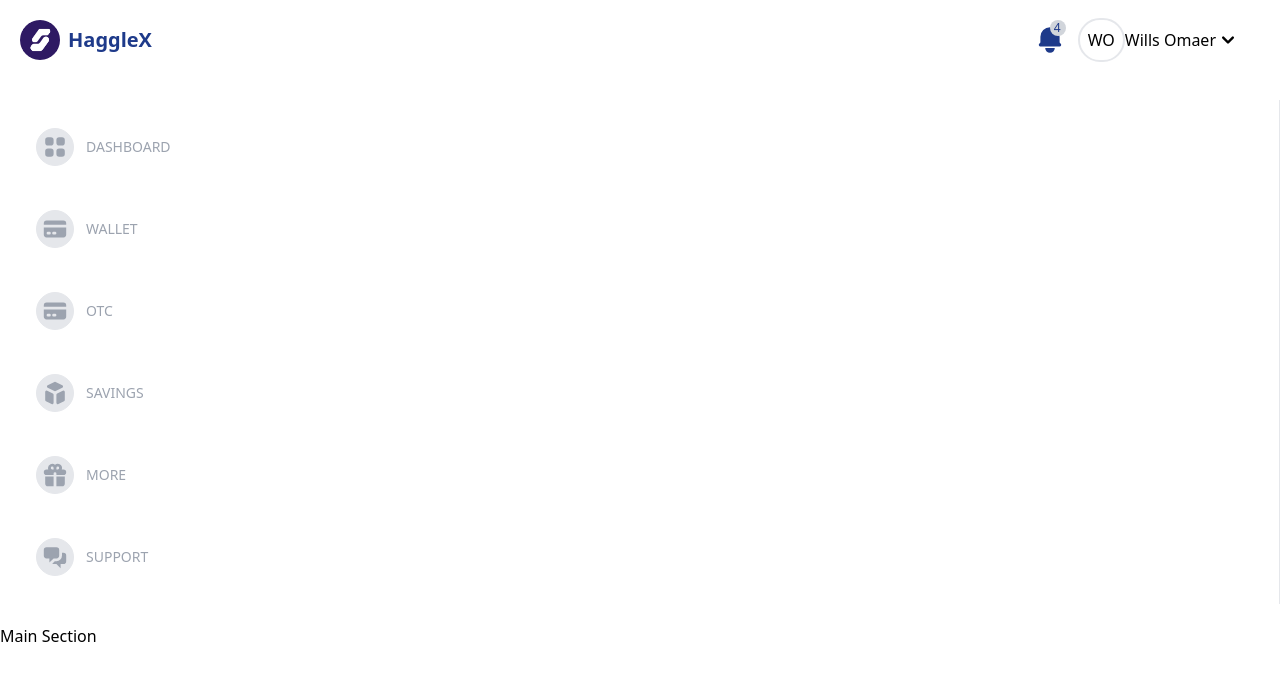
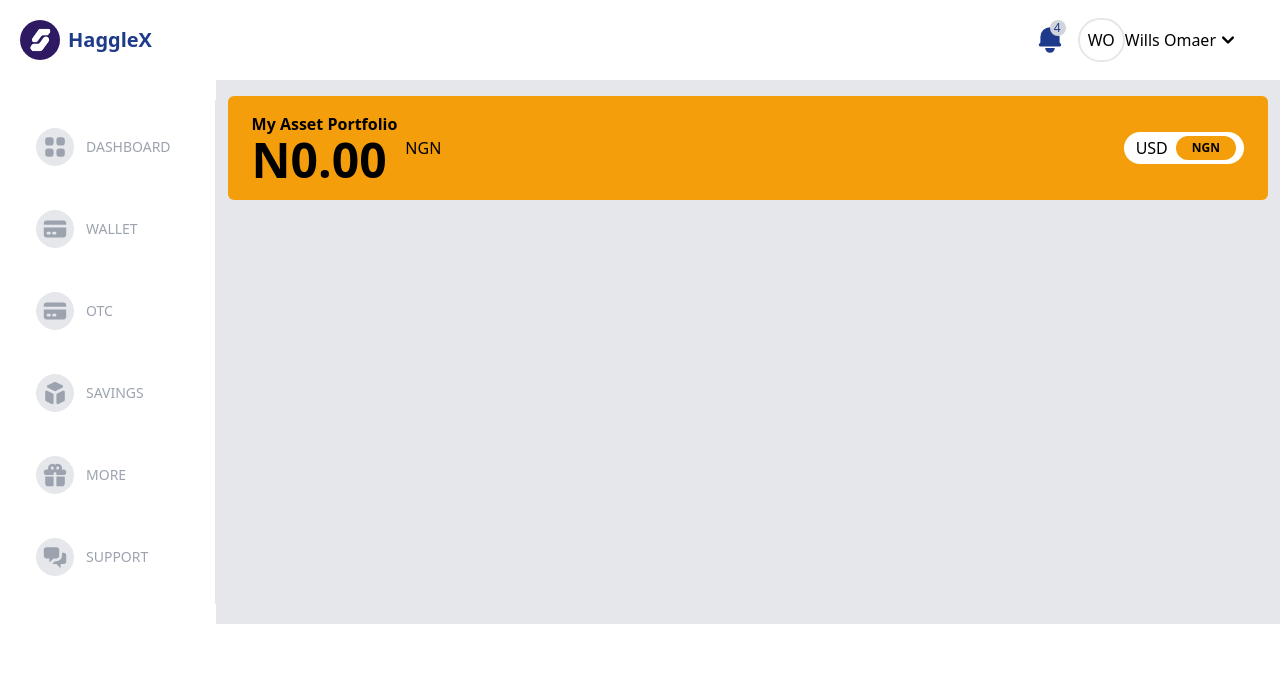
Before and after one commit to emorilebo/hagglex-wep-app, a Next.js app: page / in a window 1280 px wide. Shown: the top 680 px of the page. Built offline with nearby package versions, Linux system fonts and the light colour scheme.

Commit message:
main's header implemeted

```diff
--- /dev/null
+++ b/components/MainHeader.js
@@ -0,0 +1,21 @@
+function MainHeader() {
+    return (
+        <div className="bg-yellow-500 mx-3 my-4 px-6 py-4 rounded-md">
+        <div className="flex items-center justify-between">
+          <div className="flex items-center">
+          <div>
+            <p className="font-semibold">My Asset Portfolio</p>
+            <p className="text-5xl font-semibold">N0.00</p>
+          </div>
+          <p className="p-2">NGN</p>
+          </div>
+          <div className="bg-white rounded-3xl flex items-center pl-3">
+          <p>USD</p>
+          <button className="bg-yellow-500 rounded-3xl text-xs font-bold mx-2 my-1 px-4 py-1">NGN</button>
+          </div>
+        </div>
+      </div>
+    )
+}
+
+export default MainHeader
--- /dev/null
+++ b/components/MainSection.js
@@ -0,0 +1,12 @@
+import Image from "next/image";
+import MainHeader from "./MainHeader";
+
+function MainSection() {
+  return (
+    <div className="bg-gray-200 w-full">
+      <MainHeader/>
+    </div>
+  );
+}
+
+export default MainSection;
--- a/pages/MainSection.js
+++ /dev/null
@@ -1,9 +0,0 @@
-function MainSection() {
-    return (
-        <div>
-            <h1>Main Section</h1>
-        </div>
-    )
-}
-
-export default MainSection
--- a/pages/index.js
+++ b/pages/index.js
@@ -1,7 +1,7 @@
 import Head from "next/head";
 import Header from "../components/Header";
 import Sidebar from "../components/Sidebar";
-import MainSection from "./MainSection";
+import MainSection from "../components/MainSection";
 
 export default function Home() {
   return (
@@ -15,10 +15,8 @@ export default function Home() {
       <div>
         <Header />
       </div>
-      <div>
+      <div className="flex flex-grow-">
         <Sidebar />
-      </div>
-      <div>
         <MainSection />
       </div>
     </div>
```
